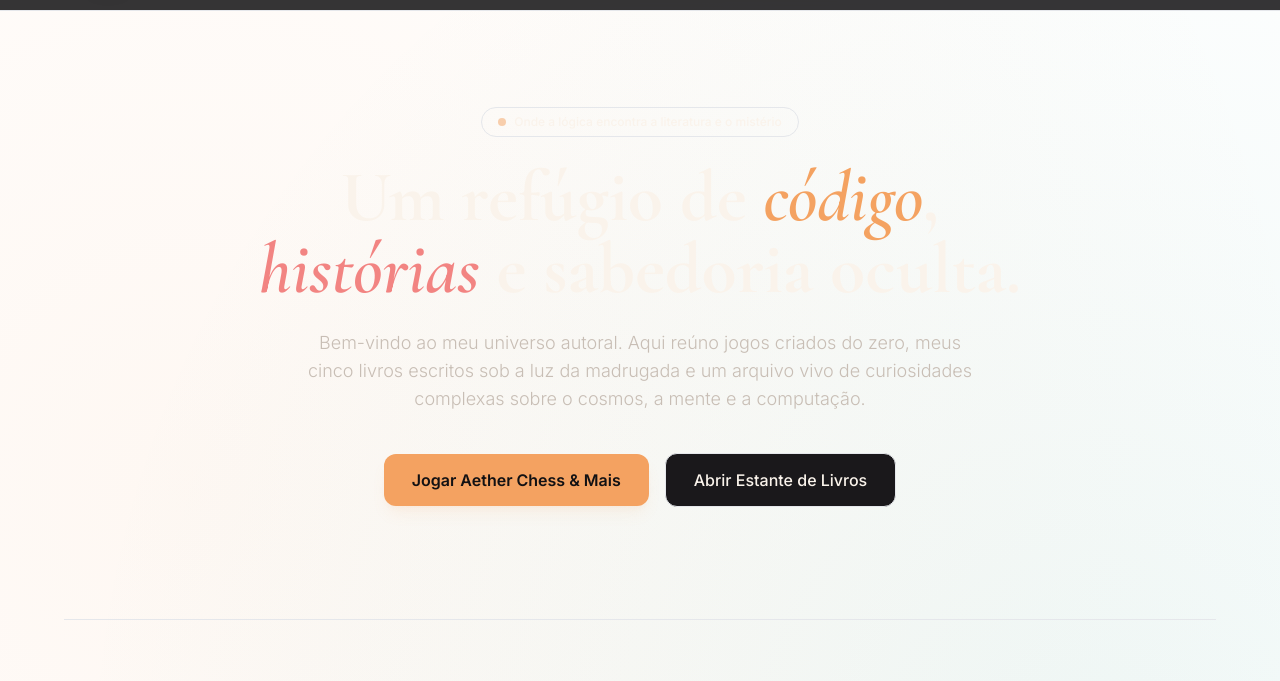
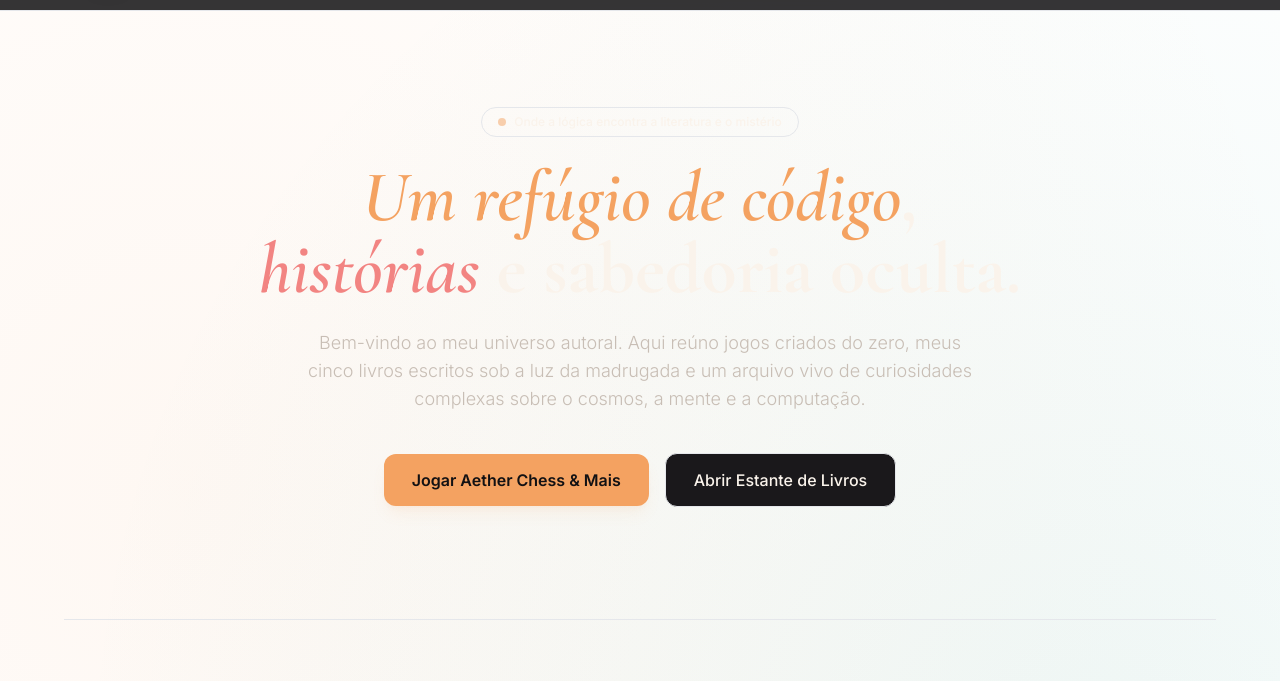
Before and after one commit to barbarastortiroussos-stack/kitsune_games, a plain HTML site: page index.html in a window 1280 px wide. Shown: the part 78-759 px from the top of the page. Drawn offline with nearby package versions, Linux system fonts and the light colour scheme.

Commit message:
Fix heading text in index.html

```diff
--- a/index.html
+++ b/index.html
@@ -127,7 +127,7 @@
 
             <!-- Título Editorial -->
             <h1 class="font-serif text-4xl sm:text-6xl lg:text-7xl font-bold text-creamText leading-tight mb-6">
-                Um refúgio de <span class="italic text-foxOrange">código</span>, <br class="hidden sm:inline">
+              <span class="italic text-foxOrange"> Um refúgio de código</span>, <br class="hidden sm:inline">
                 <span class="italic text-foxSalmon">histórias</span> e sabedoria oculta.
             </h1>
 
```
